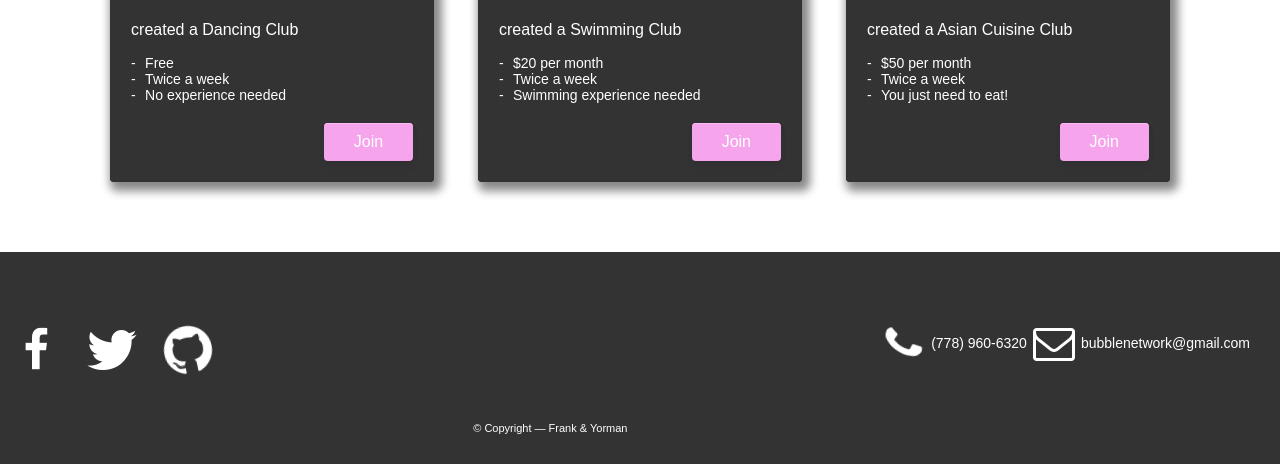
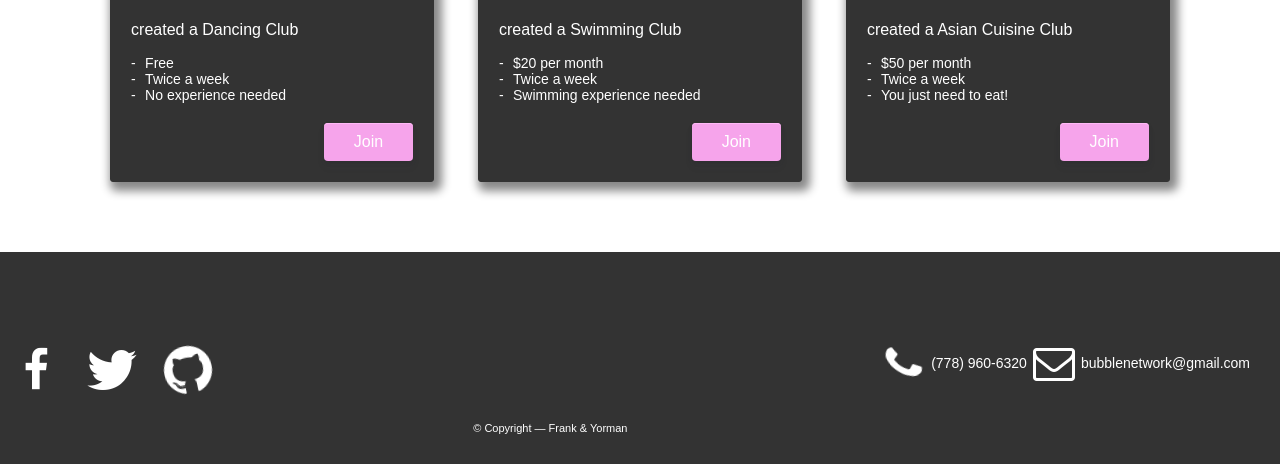
Before and after one commit to FrankXu112/Midterm, a plain HTML site: page index.html in a window 1280 px wide. Shown: the part 688-1152 px from the top of the page. Drawn offline with nearby package versions, Linux system fonts and the light colour scheme; no server answers.

Commit message:
adjusted the margin of social links

```diff
--- a/midterm.css
+++ b/midterm.css
@@ -148,7 +148,7 @@ header::before{
 
 .media_link{
     float: left;
-    padding-top: 40px;
+    margin-top: 60px;
     margin-bottom: 0;
     width: 33%;
 }
@@ -160,7 +160,7 @@ header::before{
 }
 
 .contact_link{
-    padding-top: 40px;
+    margin-top: 60px;
     float: right;
     margin-right: 30px;
 }
```
